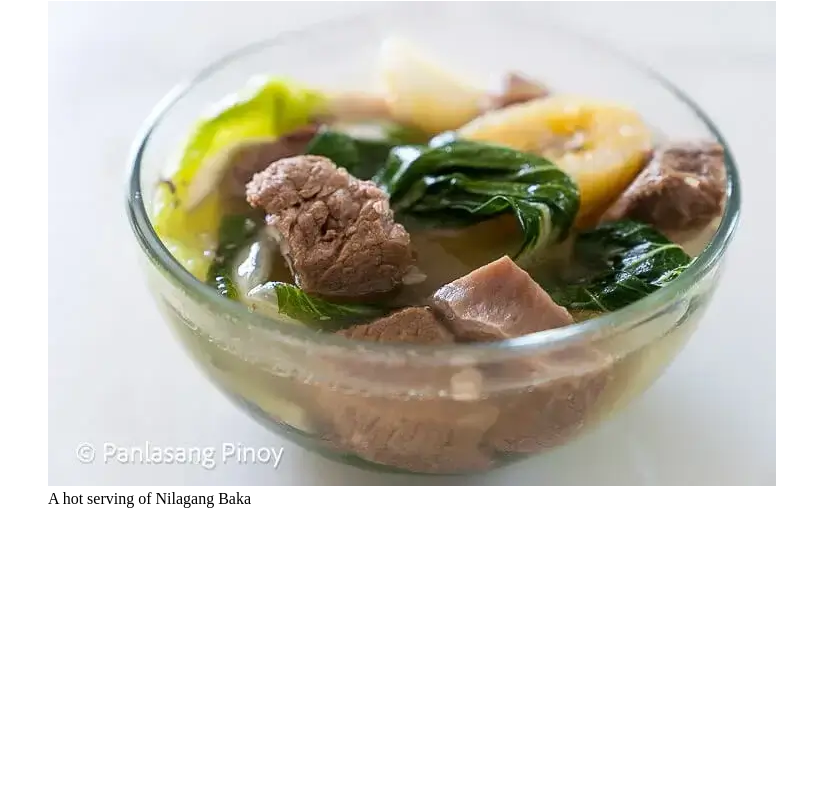
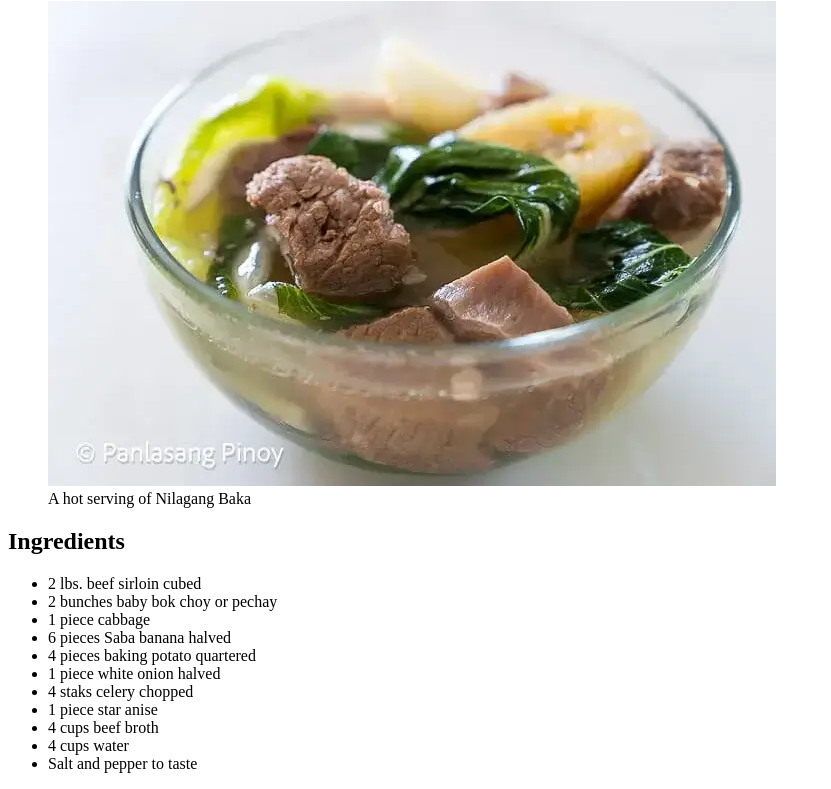
Before and after one commit to TeodosioSiege/odin-recipes, a plain HTML site: page recipes/nilaga.html in a window 1280 px wide. Shown: the part 79-868 px from the top of the page, without its empty margins (0-831 px from the left). Before the commit the page ends 800 px from the top, so only its background shows below. Drawn offline with Linux system fonts and the light colour scheme.

Commit message:
add unordered list of ingredients

```diff
--- a/recipes/nilaga.html
+++ b/recipes/nilaga.html
@@ -14,6 +14,20 @@
         <img src="../img/nilagang-baka.webp" alt="Nilagang Baka in a bowl">
         <figcaption>A hot serving of Nilagang Baka</figcaption>
     </figure>
+    <h2>Ingredients</h2>
+    <ul>
+        <li>2 lbs. beef sirloin cubed</li>
+        <li>2 bunches baby bok choy or pechay</li>
+        <li>1 piece cabbage</li>
+        <li>6 pieces Saba banana halved</li>
+        <li>4 pieces baking potato quartered</li>
+        <li>1 piece white onion halved</li>
+        <li>4 staks celery chopped</li>
+        <li>1 piece star anise</li>
+        <li>4 cups beef broth</li>
+        <li>4 cups water</li>
+        <li>Salt and pepper to taste</li>
+    </ul>
 </body>
 
 </html>
```
